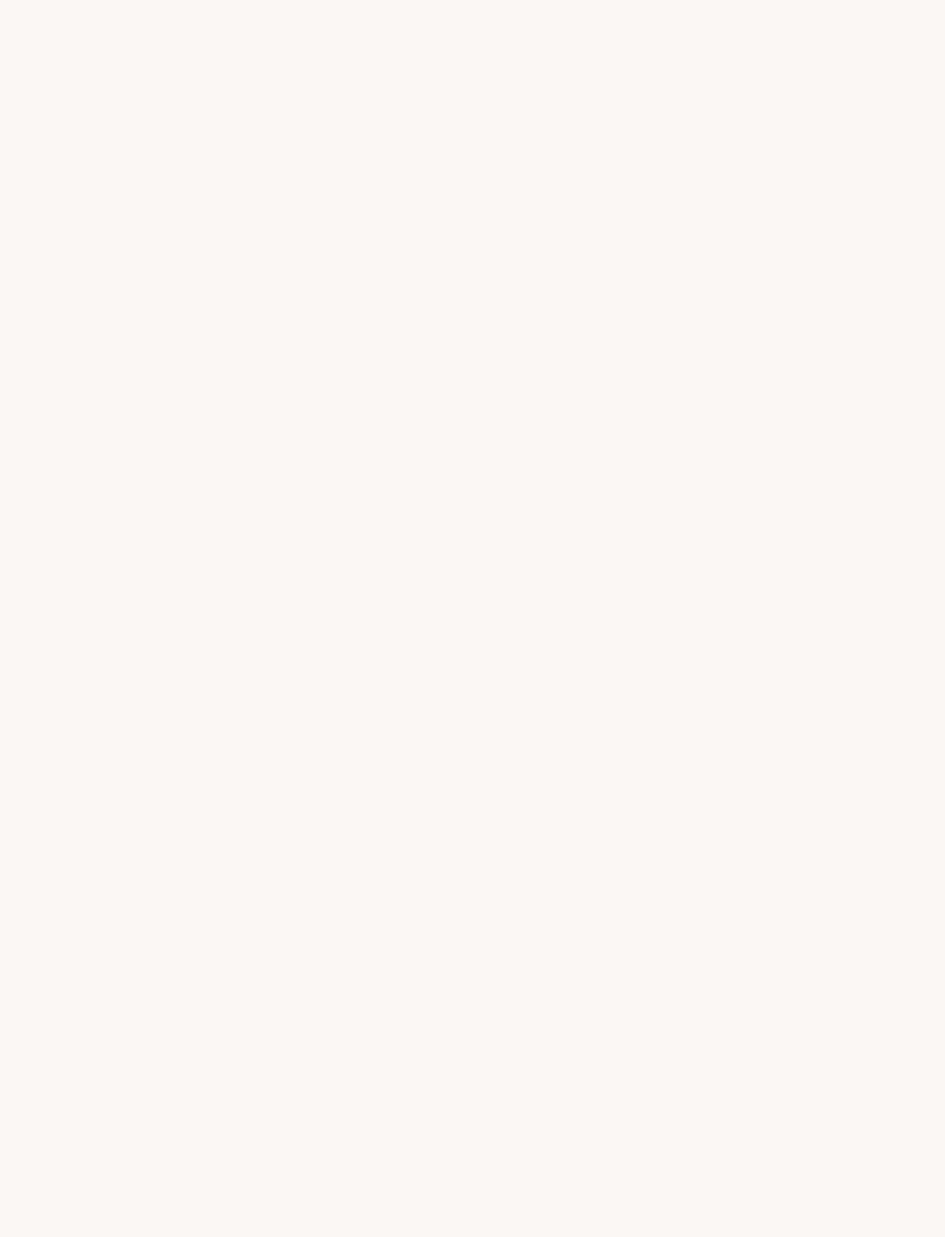
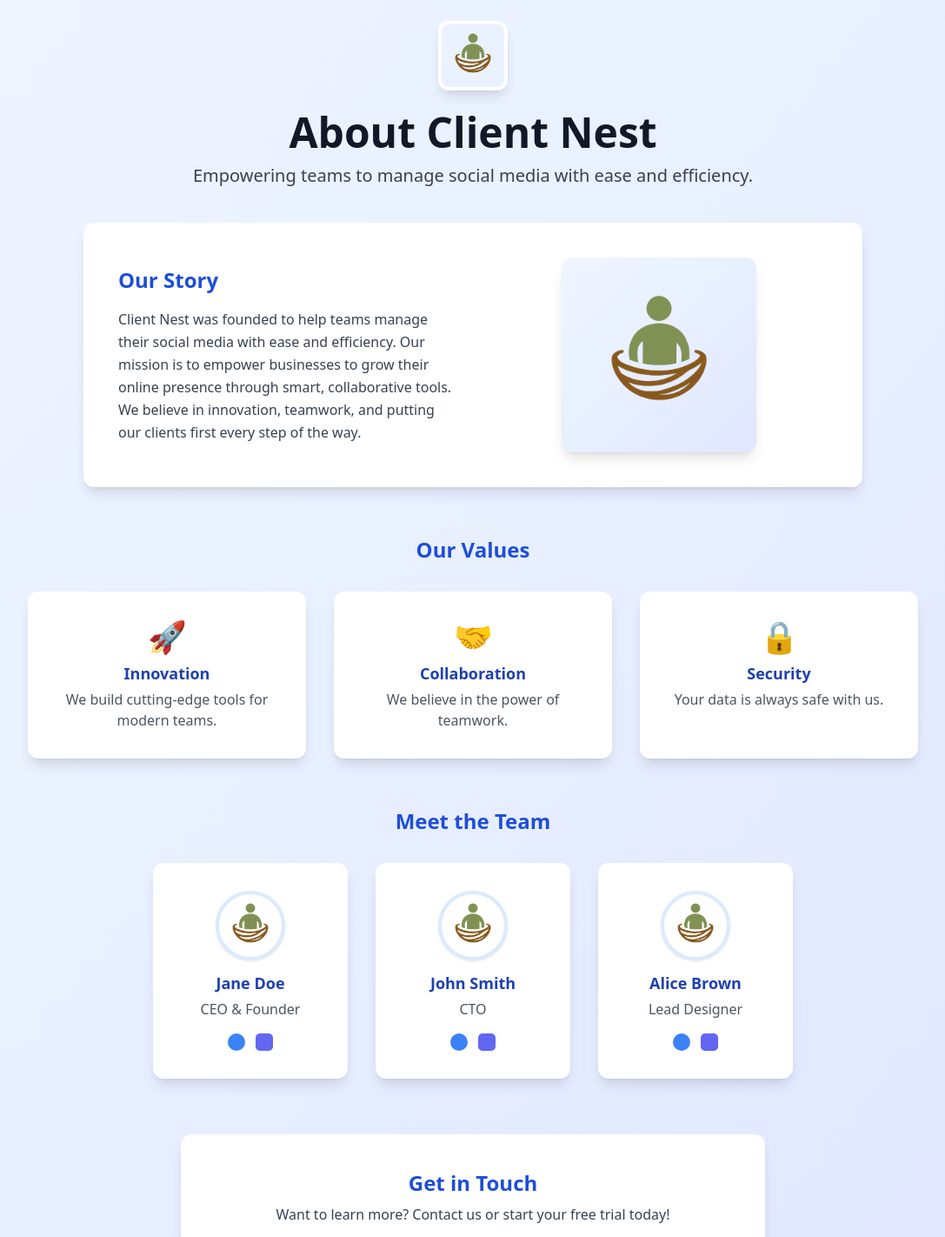
Before and after one commit to Nshabohurira/Frontend-ClientNest, a React (Vite) app: page /about in a window 1280 px wide. Before the commit this address had no page. Shown: the part 40-1462 px from the top of the page at 87% size, without its empty margins (96-1183 px from the left). Before the commit the page ends 800 px from the top, so only its background shows below. Built offline with nearby package versions, Linux system fonts and the light colour scheme.

Commit message:
Revamp on the about us page

```diff
--- a/src/components/layout/AppSidebar.tsx
+++ b/src/components/layout/AppSidebar.tsx
@@ -52,7 +52,7 @@ const AppSidebar = () => {
     <Sidebar>
       <SidebarHeader className="p-4">
         <div className="flex items-center gap-2">
-          <Building className="h-6 w-6 text-primary" />
+          <img src="/ChatGPT_Image_Jun_21__2025__03_07_05_PM-removebg-preview.png" alt="Client Nest Logo" className="h-12 w-12 object-contain rounded-lg" />
           <span className="font-bold text-lg">Client Nest</span>
         </div>
       </SidebarHeader>
--- a/src/components/layout/Header.tsx
+++ b/src/components/layout/Header.tsx
@@ -3,6 +3,7 @@ import { Button } from '@/components/ui/button';
 import { Input } from '@/components/ui/input';
 import { SidebarTrigger } from '@/components/ui/sidebar';
 import { useAuthStore } from '@/stores/authStore';
+import { Link } from 'react-router-dom';
 
 const Header = () => {
   const { user, logout } = useAuthStore();
@@ -21,6 +22,12 @@ const Header = () => {
       </div>
 
       <div className="flex items-center gap-4">
+        <Link
+          to="/about"
+          className="text-sm font-medium px-3 py-2 rounded hover:bg-accent transition-colors"
+        >
+          About Us
+        </Link>
         <Button variant="ghost" size="icon">
           <Bell className="h-5 w-5" />
         </Button>
--- /dev/null
+++ b/src/pages/AboutUsPage.tsx
@@ -0,0 +1,76 @@
+import React from "react";
+
+const team = [
+  { name: "Jane Doe", role: "CEO & Founder", img: "/ChatGPT_Image_Jun_21__2025__03_07_05_PM-removebg-preview.png" },
+  { name: "John Smith", role: "CTO", img: "/ChatGPT_Image_Jun_21__2025__03_07_05_PM-removebg-preview.png" },
+  { name: "Alice Brown", role: "Lead Designer", img: "/ChatGPT_Image_Jun_21__2025__03_07_05_PM-removebg-preview.png" },
+];
+
+const values = [
+  { icon: "🚀", title: "Innovation", desc: "We build cutting-edge tools for modern teams." },
+  { icon: "🤝", title: "Collaboration", desc: "We believe in the power of teamwork." },
+  { icon: "🔒", title: "Security", desc: "Your data is always safe with us." },
+];
+
+const AboutUsPage = () => (
+  <div className="min-h-screen bg-gradient-to-br from-blue-50 to-indigo-100 py-0">
+    {/* Hero Section */}
+    <section className="flex flex-col items-center justify-center text-center py-16">
+      <img src="/ChatGPT_Image_Jun_21__2025__03_07_05_PM-removebg-preview.png" alt="Client Nest Logo" className="h-20 w-20 mx-auto mb-6 object-contain rounded-xl shadow-lg border-4 border-white" />
+      <h1 className="text-4xl md:text-5xl font-extrabold text-gray-900 mb-3">About Client Nest</h1>
+      <p className="text-lg md:text-xl text-gray-700 mb-4 max-w-2xl mx-auto">Empowering teams to manage social media with ease and efficiency.</p>
+    </section>
+
+    {/* Our Story */}
+    <section className="max-w-4xl mx-auto grid md:grid-cols-2 gap-10 items-center bg-white rounded-xl shadow-lg p-10 mt-[-40px] mb-14">
+      <div>
+        <h2 className="text-2xl font-bold mb-4 text-blue-700">Our Story</h2>
+        <p className="text-gray-700 text-base leading-relaxed">Client Nest was founded to help teams manage their social media with ease and efficiency. Our mission is to empower businesses to grow their online presence through smart, collaborative tools. We believe in innovation, teamwork, and putting our clients first every step of the way.</p>
+      </div>
+      <div className="flex justify-center">
+        <img src="/ChatGPT_Image_Jun_21__2025__03_07_05_PM-removebg-preview.png" alt="Teamwork" className="rounded-xl shadow-lg w-56 h-56 object-contain bg-gradient-to-br from-blue-50 to-indigo-100 p-4" />
+      </div>
+    </section>
+
+    {/* Our Values */}
+    <section className="max-w-5xl mx-auto mb-14">
+      <h2 className="text-2xl font-bold mb-8 text-center text-blue-700">Our Values</h2>
+      <div className="grid grid-cols-1 md:grid-cols-3 gap-8">
+        {values.map((val) => (
+          <div key={val.title} className="bg-white rounded-xl shadow-lg p-8 flex flex-col items-center transition-transform hover:-translate-y-1 hover:shadow-xl">
+            <span className="text-4xl mb-2">{val.icon}</span>
+            <h3 className="font-bold text-lg mb-1 text-blue-800">{val.title}</h3>
+            <p className="text-gray-600 text-center text-base">{val.desc}</p>
+          </div>
+        ))}
+      </div>
+    </section>
+
+    {/* Meet the Team */}
+    <section className="max-w-5xl mx-auto mb-16">
+      <h2 className="text-2xl font-bold mb-8 text-center text-blue-700">Meet the Team</h2>
+      <div className="flex flex-wrap justify-center gap-8">
+        {team.map((member) => (
+          <div key={member.name} className="bg-white rounded-xl shadow-lg p-8 flex flex-col items-center w-56 transition-transform hover:-translate-y-1 hover:shadow-xl">
+            <img src={member.img} alt={member.name} className="h-20 w-20 rounded-full object-cover mb-3 border-4 border-blue-100 shadow" />
+            <h3 className="font-bold text-lg text-blue-800 mb-1">{member.name}</h3>
+            <p className="text-gray-600 mb-2">{member.role}</p>
+            <div className="flex gap-3 mt-2">
+              <a href="#" className="text-blue-500 hover:text-blue-700"><svg width="20" height="20" fill="currentColor"><circle cx="10" cy="10" r="10" /></svg></a>
+              <a href="#" className="text-indigo-500 hover:text-indigo-700"><svg width="20" height="20" fill="currentColor"><rect width="20" height="20" rx="5" /></svg></a>
+            </div>
+          </div>
+        ))}
+      </div>
+    </section>
+
+    {/* Contact / CTA */}
+    <section className="max-w-2xl mx-auto text-center bg-white rounded-xl shadow-lg p-10 mb-10">
+      <h2 className="text-2xl font-bold mb-2 text-blue-700">Get in Touch</h2>
+      <p className="text-gray-700 mb-4 text-base">Want to learn more? Contact us or start your free trial today!</p>
+      <a href="mailto:info@clientnest.com" className="inline-block bg-blue-600 text-white px-8 py-3 rounded-lg font-semibold shadow hover:bg-blue-700 transition text-base">Contact Us</a>
+    </section>
+  </div>
+);
+
+export default AboutUsPage;
--- a/src/pages/LandingPage.tsx
+++ b/src/pages/LandingPage.tsx
@@ -148,6 +148,12 @@ export default function LandingPage() {
             <span className="text-xl font-bold">Client Nest</span>
           </a>
           <nav className="hidden md:flex gap-6">
+            <a
+              href="/about"
+              className="text-muted-foreground hover:text-primary"
+            >
+              About Us
+            </a>
             <a
               href="#features"
               className="text-muted-foreground hover:text-primary"
--- a/src/pages/auth/ForgotPasswordPage.tsx
+++ b/src/pages/auth/ForgotPasswordPage.tsx
@@ -31,7 +31,7 @@ const ForgotPasswordPage = () => {
       <div className="w-full max-w-md space-y-8 p-8 bg-white rounded-xl shadow-lg">
         <div className="text-center">
           <div className="flex items-center justify-center gap-2 mb-4">
-            <Building className="h-8 w-8 text-primary" />
+            <img src="/ChatGPT_Image_Jun_21__2025__03_07_05_PM-removebg-preview.png" alt="Client Nest Logo" className="h-12 w-12 object-contain rounded-lg" />
             <span className="text-2xl font-bold">Client Nest</span>
           </div>
           <h2 className="text-3xl font-bold text-gray-900">
--- a/src/router.tsx
+++ b/src/router.tsx
@@ -8,6 +8,7 @@ import {
 import { useAuthStore } from './stores/authStore';
 import Layout from './components/layout/Layout';
 import LandingPage from './pages/LandingPage';
+import AboutUsPage from './pages/AboutUsPage';
 
 // Auth Pages
 import LoginPage from './pages/auth/LoginPage';
@@ -44,6 +45,7 @@ const AppRouterInternal = () => {
       <Route path="/login" element={<LoginPage />} />
       <Route path="/register" element={<RegisterPage />} />
       <Route path="/forgot-password" element={<ForgotPasswordPage />} />
+      <Route path="/about" element={<AboutUsPage />} />
       {/* Protected Routes */}
       <Route
         path="/app"
```
Also changed, not shown: 1 other file (tests, documents, lock files or other folders).
